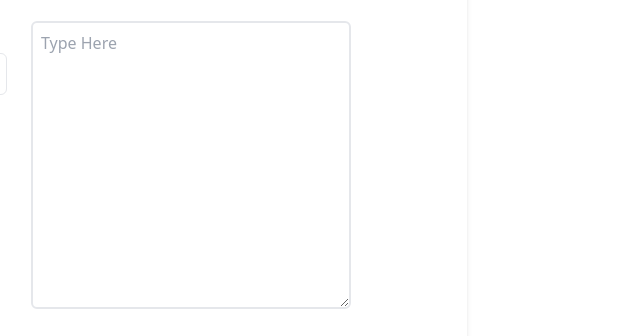
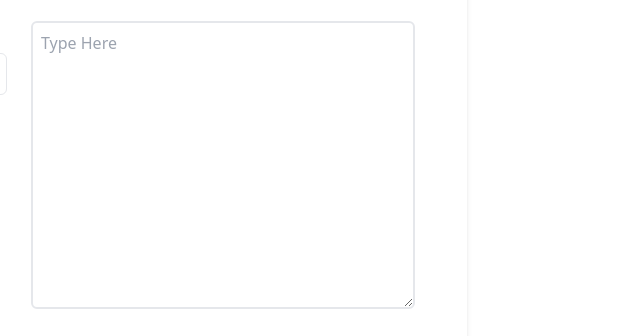
Before and after one commit to Sapereza/Lesson9, a website: page contact.html in a window 1280 px wide. Shown: the part 385-721 px from the top of the page, 621-1261 px from the left. Drawn offline with nearby package versions, Linux system fonts and the light colour scheme.

Commit message:
added new width size at md breakpoint for text area on contact file

```diff
--- a/contact.html
+++ b/contact.html
@@ -74,7 +74,7 @@
                     </div>
 
                     <div>
-                        <textarea class="w-80 h-72 border-2 border-gray-200 rounded-md text-gray-700 dark:text-gray-200 p-2" placeholder="Type Here" ></textarea>
+                        <textarea class="w-80 md:w-96 h-72 border-2 border-gray-200 rounded-md text-gray-700 dark:text-gray-200 p-2" placeholder="Type Here" ></textarea>
                     </div>
                 </div>
 
```
Also changed, not shown: dist/output.css.
